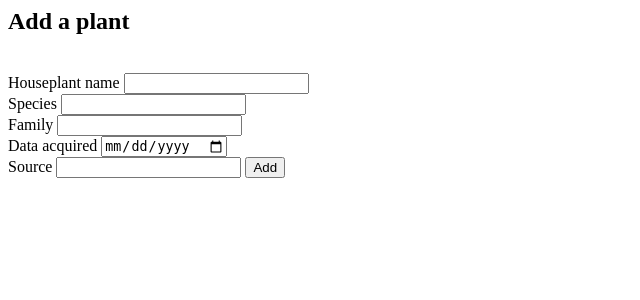
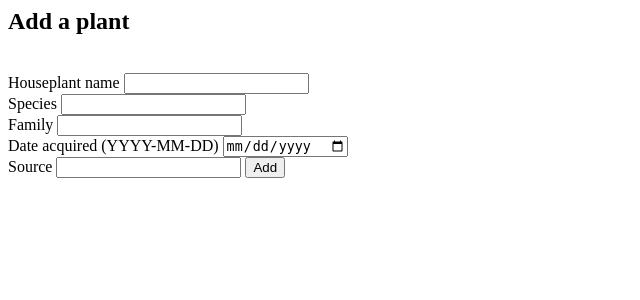
Before and after one commit to stegojulia/Houseplant-care-tracker, a Flask app: page /add in a window 1280 px wide. Shown: the top 300 px of the page, without its empty margins (0-640 px from the left). Run offline with Flask 2, Linux system fonts and the light colour scheme; data comes from the database, SQL or seed files in the repository; both versions use the stored data as it was after the commit.

Commit message:
changes to forms and validators

```diff
--- a/add_plant.py
+++ b/add_plant.py
@@ -3,12 +3,27 @@ from datetime import date
 from flask_sqlalchemy import SQLAlchemy
 from flask_wtf import FlaskForm
 from wtforms import StringField, SubmitField, DateField
+from wtforms.validators import DataRequired, Length
 
 app = Flask(__name__)
 app.config['SECRET_KEY'] = 'YOUR_SECRET_KEY'
 app.config['SQLALCHEMY_DATABASE_URI'] = "sqlite:///site.db"
 db = SQLAlchemy(app)
 
+class NullableDateField(DateField):
+    """Native WTForms DateField throws error for empty dates.
+    Let's fix this so that we could have DateField nullable."""
+    def process_formdata(self, valuelist):
+        if valuelist:
+            date_str = ' '.join(valuelist).strip()
+            if date_str == '':
+                self.data = None
+                return
+            try:
+                self.data = datetime.date.strptime(date_str, self.format).date()
+            except ValueError:
+                self.data = None
+                raise ValueError(self.gettext('Not a valid date value'))
 
 class Houseplants(db.Model):
     id = db.Column(db.Integer, primary_key=True)
@@ -21,6 +36,9 @@ class Houseplants(db.Model):
     def __repr__(self):
         return f"Houseplants('{self.id}', '{self.houseplant_name}', '{self.species}', '{self.family}', '{self.date_acquired}', '{self.source}'"
 
+#class Waterings(db.Model):
+#    watering_id = db.Column(db.Integer, primary_key=True)
+#    plant_id = db.Column(db.Integer), db.ForeignKey('houseplants.id', nullable=False)
 
 #db.drop_all()
 db.create_all()
@@ -29,10 +47,10 @@ db.create_all()
 ##form to add houseplants
 
 class AddHouseplantForm(FlaskForm):
-    houseplant_name = StringField('Houseplant name')
+    houseplant_name = StringField('Houseplant name', validators=[Length(min=3, max=20, message='Houseplant name has to be between 3 and 20 characters'), DataRequired()])
     species = StringField('Species')
     family = StringField('Family')
-    date_acquired = DateField('Data acquired')
+    date_acquired = DateField('Date acquired (YYYY-MM-DD)',format='%Y-%m-%d')
     source = StringField('Source')
     submit = SubmitField('Add')
 
@@ -86,5 +104,12 @@ def delete_plant(plant_id):
     db.session.commit()
     return redirect(url_for('home', plant_id = plant.id))
 
+#@app.route("/plant/<int:plant_id>/water", methods=['POST'])
+#def water_plant(plant_id):
+#    watering = Waterings(plant_id=plant_id)
+#    db.session.add(watering)
+#    db.session.commit()
+#    return redirect(url_for('home', plant_id = plant.id))
+
 if __name__ == '__main__':
      app.run(debug=True, host='0.0.0.0')
--- a/templates/add.html
+++ b/templates/add.html
@@ -24,8 +24,18 @@
                 {{ form.source}}
 
                 {{ form.submit }}
-
-
+                <br>
+                {% for field, errors in form.errors.items() if field==houseplant_name %}
+                {{ ' '.join(errors) }}
+                {% endfor %}
+                <br>
+                {% for field, errors in form.errors.items() if field==date_acquired and len(form.date_acquired) >0 %}
+                {{ ' '.join(errors) }}
+                {% endfor %}
+                <br>
+                {% for field, errors in form.errors.items() %}
+                {{ ' '.join(errors) }}
+                {% endfor %}
           </form>
       </div>
 
```
Also changed, not shown: templates/plant.html (+6 -2 lines), site.db.
